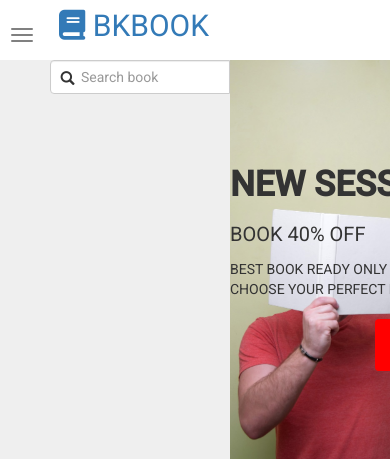
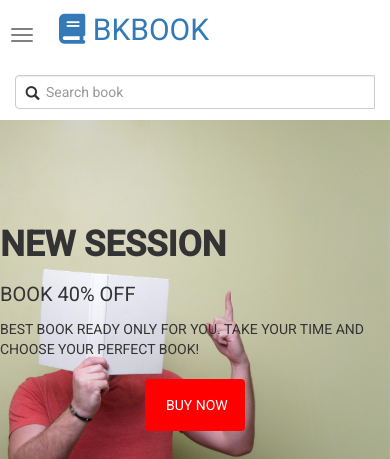
Before and after one commit to AnhVirt/ass1, a PHP site: page / in a window 390 px wide. Shown: the top 459 px of the page. Run offline with PHP 8.4, Linux system fonts and the light colour scheme; some libraries are stand-ins or nearby versions.

Commit message:
fix search

```diff
--- a/style/header.css
+++ b/style/header.css
@@ -214,12 +214,6 @@
 	.content-right{
 		display: none;
 	}
-	.navbar{
-		height: 60px;
-	}
-	.navbar.navbar-fixed-top{
-		height: 60px;
-	}
 
 	.sidebar{
 		z-index: 1000;
--- a/style/menu.css
+++ b/style/menu.css
@@ -227,6 +227,8 @@
 	}
 	.navbar-header{
 		float: left;
+	}
+	.navbar-brand{
 		line-height: 40px !important;
 	}
 
@@ -253,7 +255,7 @@
 }
 .overlay{
 	position: fixed;
-	z-index: 1020;
+	z-index: 1040;
 	background-color: rgba(0,0,0,0.5);
 	top: 0;
 	left: 0;
@@ -265,5 +267,15 @@
 	display: block;
 }
 @media (max-width: 479px){
-
+	.navbar-header{
+		float: none;
+	}
+	.navbar-search{
+		float: none;
+		width: 100%;
+		margin-left: 0px;
+	}
+	.input-group{
+		display: block;
+	}
 }
--- a/style/responsive-nav.css
+++ b/style/responsive-nav.css
@@ -2,7 +2,7 @@
 	position: fixed;
 	left: 0;
 	top: 0;
-	z-index: 1030;
+	z-index: 1050;
 	width: 230px;
 	background-color: #fff;
 	height: 100vh;
```
